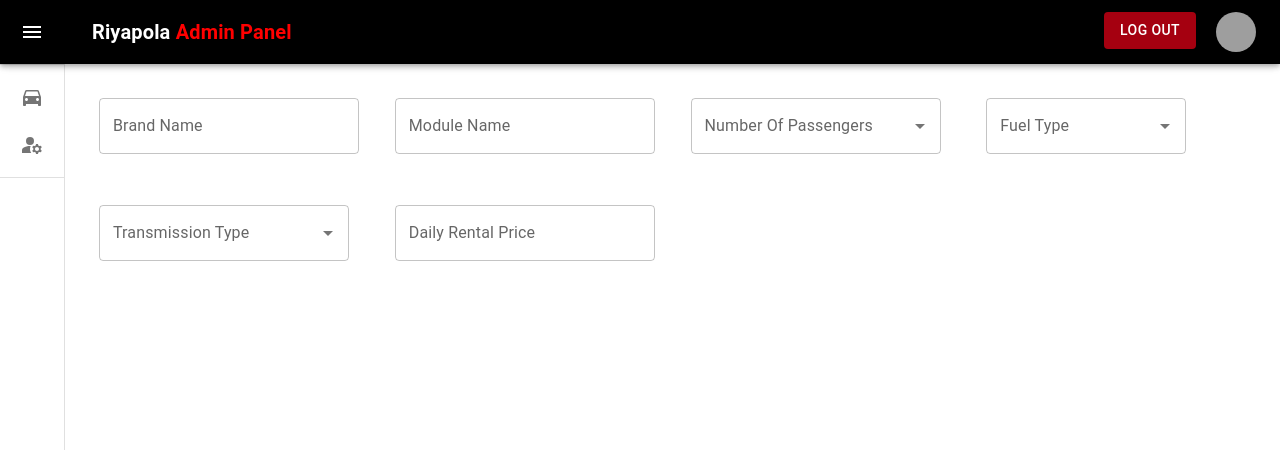
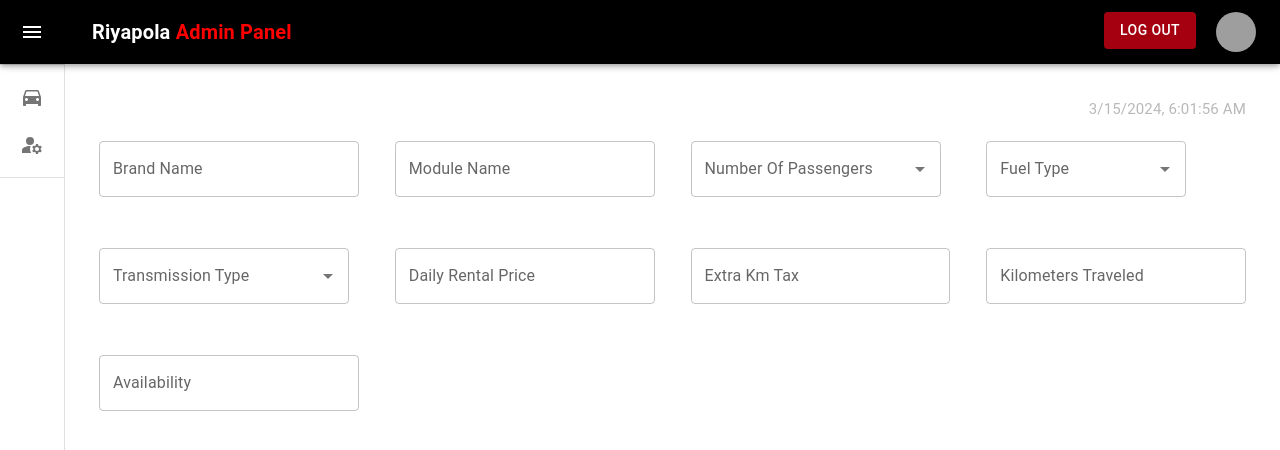
Before and after one commit to imeshhirushan2117/Riyapola_FrontEnd, a React (Vite) app: page /adminCar in a window 1280 px wide. Shown: the top 450 px of the page. Built offline with nearby package versions, Linux system fonts and the light colour scheme; sample sign-in values are in the browser's storage; grey boxes are pictures that could not be loaded.

Commit message:
added-current-date&time

```diff
--- a/src/pages/AdminCar/AdminCar.jsx
+++ b/src/pages/AdminCar/AdminCar.jsx
@@ -4,38 +4,50 @@ import Grid from '@mui/material/Grid';
 import TextInput from '../../common/TextInput/TextInput';
 import Autocomplete from '@mui/material/Autocomplete';
 import TextField from '@mui/material/TextField';
-
+import { useState,useEffect } from 'react';
 
 
 export default function AdminCar() {
 
+  const [currentDate, setCurrentDate] = useState(new Date());
+
+  useEffect(() => {
+    const interval = setInterval(() => {
+      setCurrentDate(new Date());
+    }, 1000);
+    return () => clearInterval(interval);
+  }, []);
+
   const numberOfSeats = [
-    { label: '1' , value: '1'},
-    { label: '2' , value: '2'},
-    { label: '3' , value: '3'},
-    { label: '4' , value: '4'},
-    { label: '5' , value: '5'},
-    { label: '6' , value: '6'},
-    { label: '7' , value: '7'},
-    { label: '8' , value: '8'},
-    { label: '9' , value: '9'},
-    { label: '10' , value: '10'},
+    { label: '1', value: '1' },
+    { label: '2', value: '2' },
+    { label: '3', value: '3' },
+    { label: '4', value: '4' },
+    { label: '5', value: '5' },
+    { label: '6', value: '6' },
+    { label: '7', value: '7' },
+    { label: '8', value: '8' },
+    { label: '9', value: '9' },
+    { label: '10', value: '10' },
 
   ]
 
   const fuelType = [
-    {label : 'Petrol' , value : 'petrol'},
-    {label : 'Diesel ' , value : 'diesel '},
-    {label : 'Hybrid' , value : 'hybrid'}
+    { label: 'Petrol', value: 'petrol' },
+    { label: 'Diesel ', value: 'diesel ' },
+    { label: 'Hybrid', value: 'hybrid' }
   ]
 
-  const type =[
-    {label :'Auto' , value : 'auto'},
-    {label :'Manual' , value : 'manual'}
+  const type = [
+    { label: 'Auto', value: 'auto' },
+    { label: 'Manual', value: 'manual' }
   ]
 
   return (
     <Box>
+      <Box sx={{ display: "flex", justifyContent: "flex-end" , padding:"10px"}}>
+      <p style={{color:"#B9B9B9" , fontSize:"15px"}}>{currentDate.toLocaleString()}</p>
+      </Box>
       <Box>
         <Grid container spacing={2}>
 
@@ -96,6 +108,25 @@ export default function AdminCar() {
             </Box>
           </Grid>
 
+          <Grid item xs={3}>
+            <Box sx={{ padding: "10px" }}>
+              <TextInput width={"100%"} label={"Extra Km Tax"} type={'text'} onChange={(val) => console.log(val.target.value)} />
+            </Box>
+          </Grid>
+
+          <Grid item xs={3}>
+            <Box sx={{ padding: "10px" }}>
+              <TextInput width={"100%"} label={"Kilometers Traveled"} type={'text'} onChange={(val) => console.log(val.target.value)} />
+            </Box>
+          </Grid>
+
+
+          <Grid item xs={3}>
+            <Box sx={{ padding: "10px" }}>
+              <TextInput width={"100%"} label={"Availability"} type={'text'} onChange={(val) => console.log(val.target.value)} />
+            </Box>
+          </Grid>
+
 
         </Grid>
       </Box>
```
